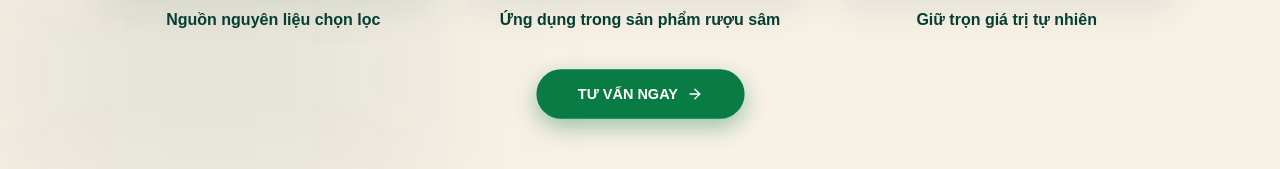
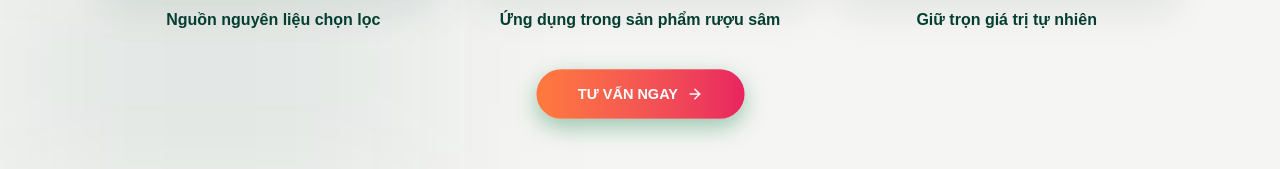
Before and after one commit to nguyenphuoc1509/samtramy_fe, a Next.js app: page /wine in a window 1280 px wide. Shown: the part 5602-5771 px from the top of the page. Built offline with nearby package versions, Linux system fonts and the light colour scheme.

Commit message:
change bg

```diff
--- a/src/components/wine/WineIngredientsSection.tsx
+++ b/src/components/wine/WineIngredientsSection.tsx
@@ -40,7 +40,7 @@ const ingredientImages = [
 
 export function WineIngredientsSection() {
   return (
-    <section className="relative overflow-hidden bg-[#f8f1e6] py-20 md:py-24">
+    <section className="relative overflow-hidden bg-[#f5f5f3] py-20 md:py-24">
       {/* Soft background */}
       <div className="absolute inset-0 bg-[radial-gradient(circle_at_top,rgba(245,211,107,0.16),transparent_34%)]" />
       <div className="absolute right-0 top-0 h-[260px] w-[520px] bg-[#063f32]/5 blur-[90px]" />
@@ -151,7 +151,7 @@ export function WineIngredientsSection() {
           <WineConsultButton
             className="
               h-12 cursor-pointer rounded-full
-              bg-[#087c43]
+              bg-gradient-to-r from-[#ff7a3d] to-[#e9235f]
               px-10 text-[14px] font-bold uppercase text-white
               shadow-[0_14px_28px_rgba(229,35,95,0.26)]
               transition duration-200 hover:-translate-y-0.5
--- a/src/components/wine/WineProducts.tsx
+++ b/src/components/wine/WineProducts.tsx
@@ -96,7 +96,7 @@ function ProductCard({ name, image, price, oldPrice }: ProductCardProps) {
 
 export function WineProducts() {
   return (
-    <section id="wine-products" className="bg-[#f6efe2] py-20 md:py-24">
+    <section id="wine-products" className="bg-[#f5f5f3] py-20 md:py-24">
       <div className="site-container">
         <AnimateOnScroll className="mx-auto max-w-[820px] text-center" animation="fadeUp">
           <p className="mb-3 text-[13px] font-bold uppercase tracking-[0.28em] text-[#087c43]">
```
